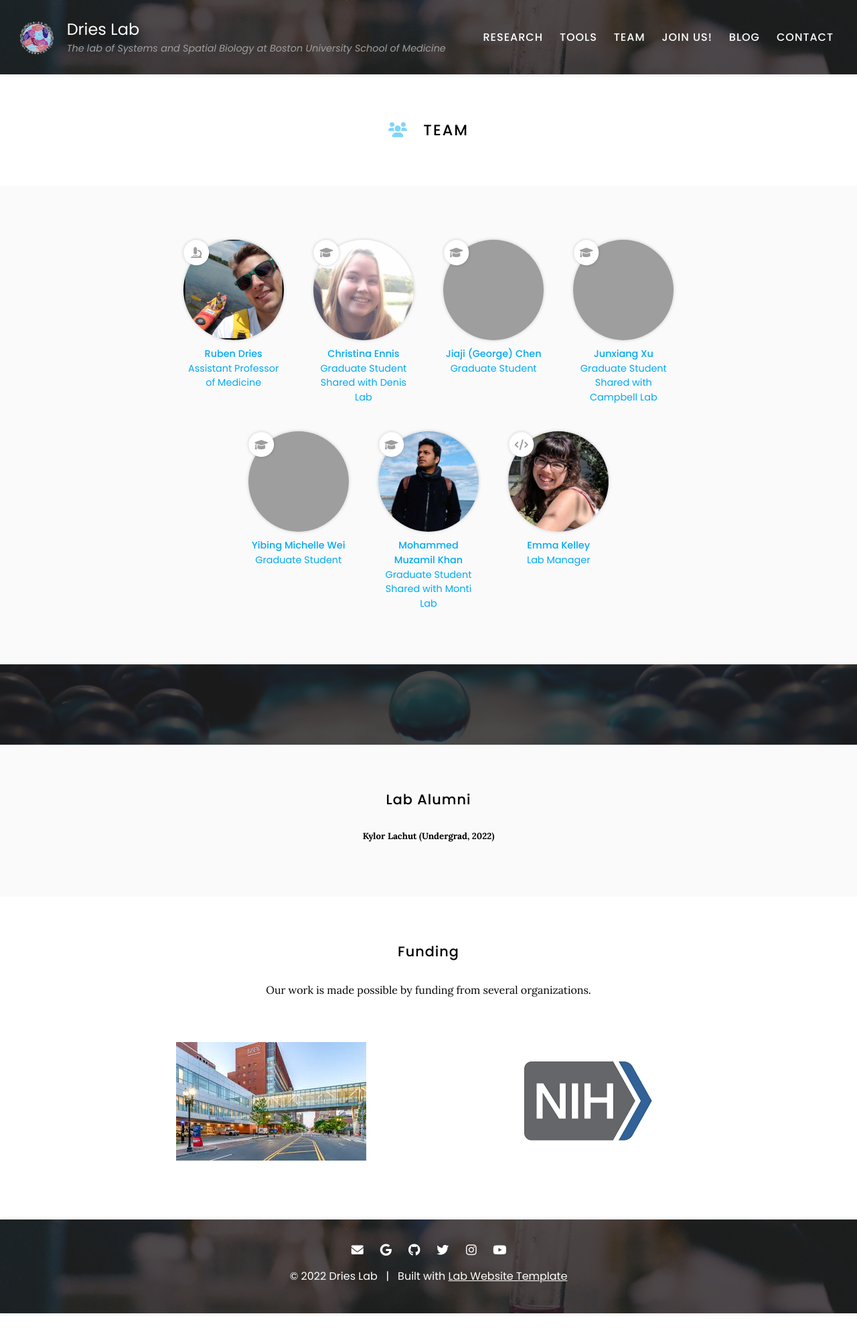
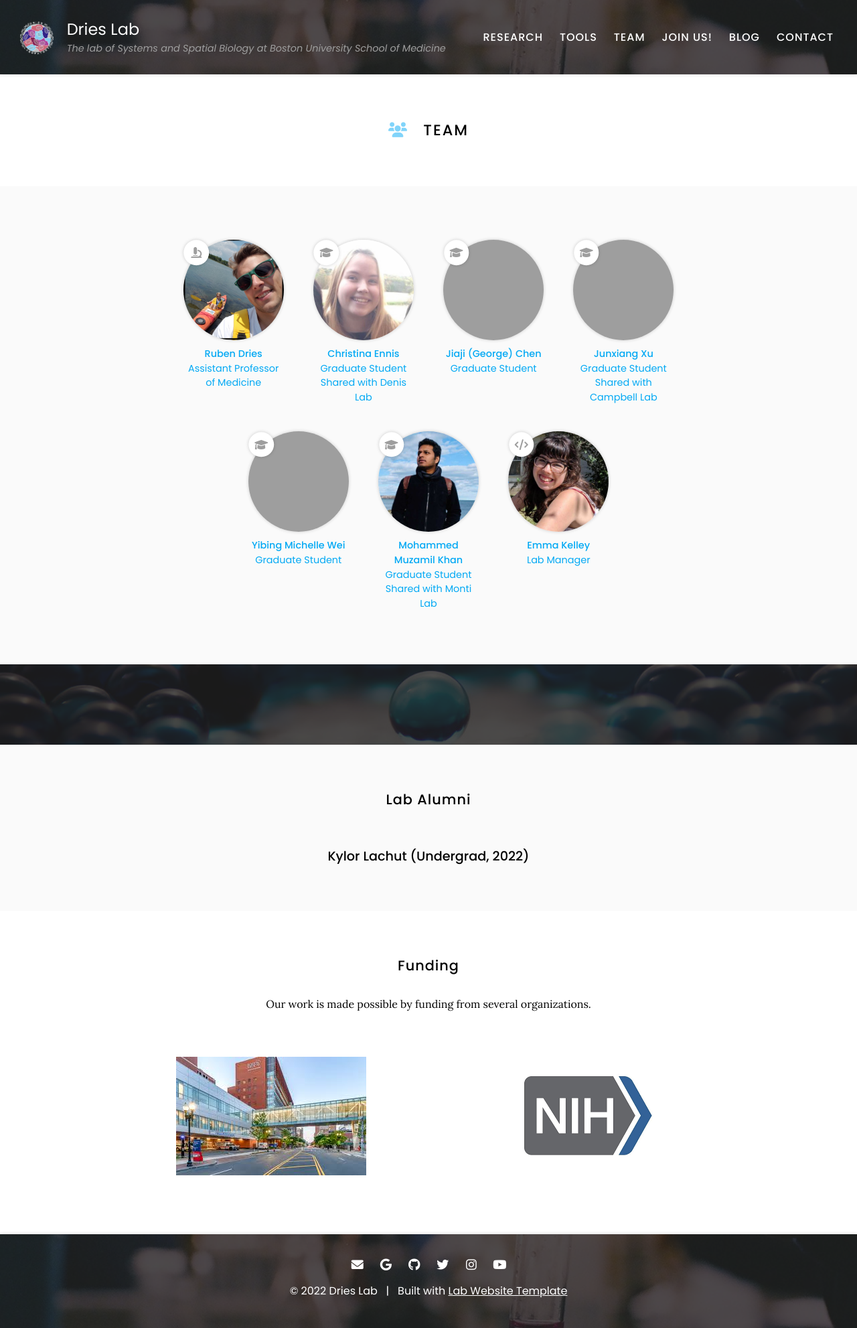
Before and after one commit to quynhsun/testinggit, a Jekyll site: the page built from team/index.md, in a window 1280 px wide. Shown: the whole page at 67% size. Built offline with Jekyll 4.4.1, drawn with Linux system fonts in a browser that asks for light colours; before the commit the page ends 1961 px from its top, so only the background shows below that; grey boxes are pictures that could not be loaded.

```diff
--- a/team/index.md
+++ b/team/index.md
@@ -35,7 +35,7 @@ nav:
 
 ## Lab Alumni
 
-##### Kylor Lachut (Undergrad, 2022)
+### Kylor Lachut (Undergrad, 2022)
 
 {% include section.html %}
 
```
